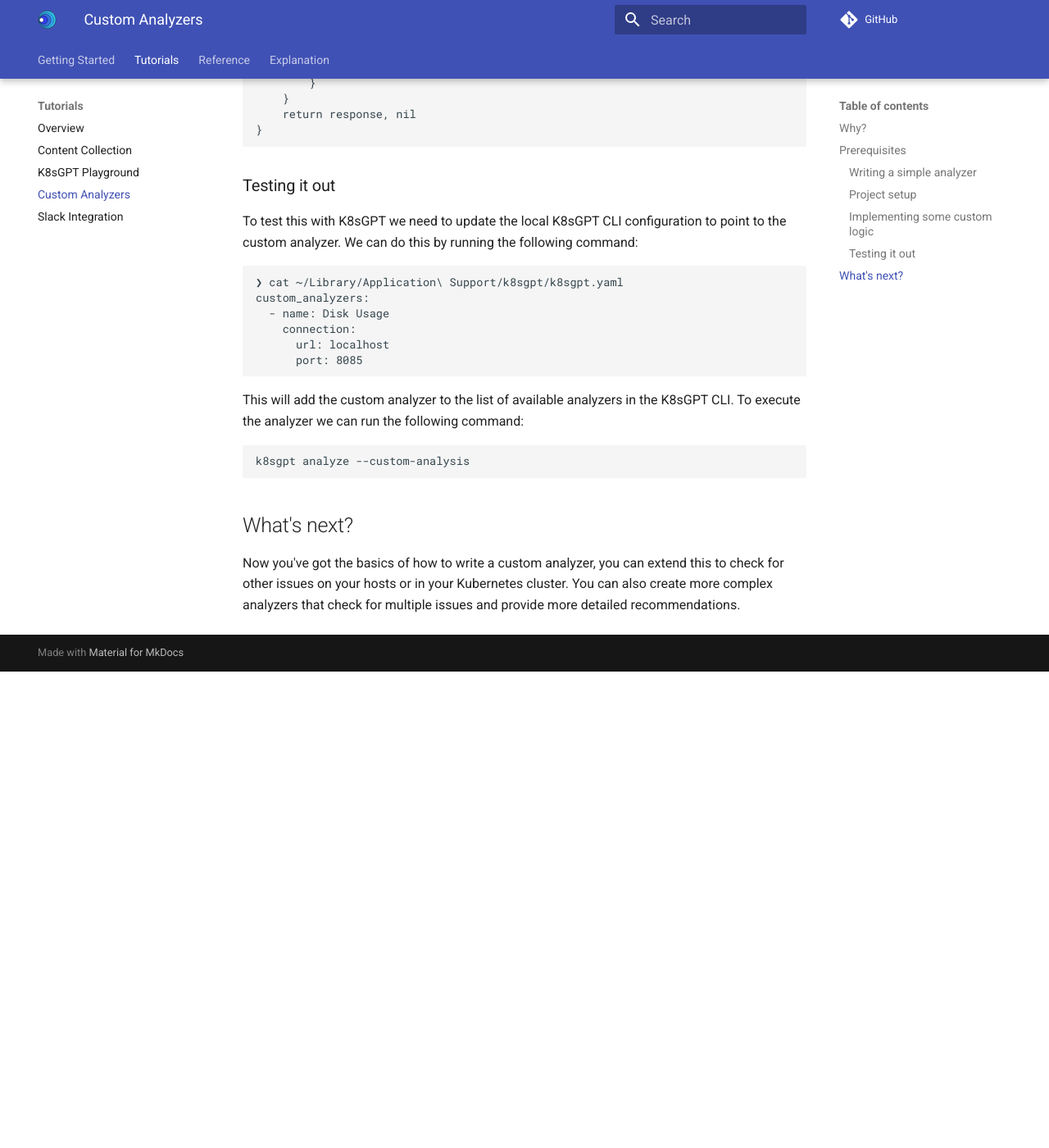
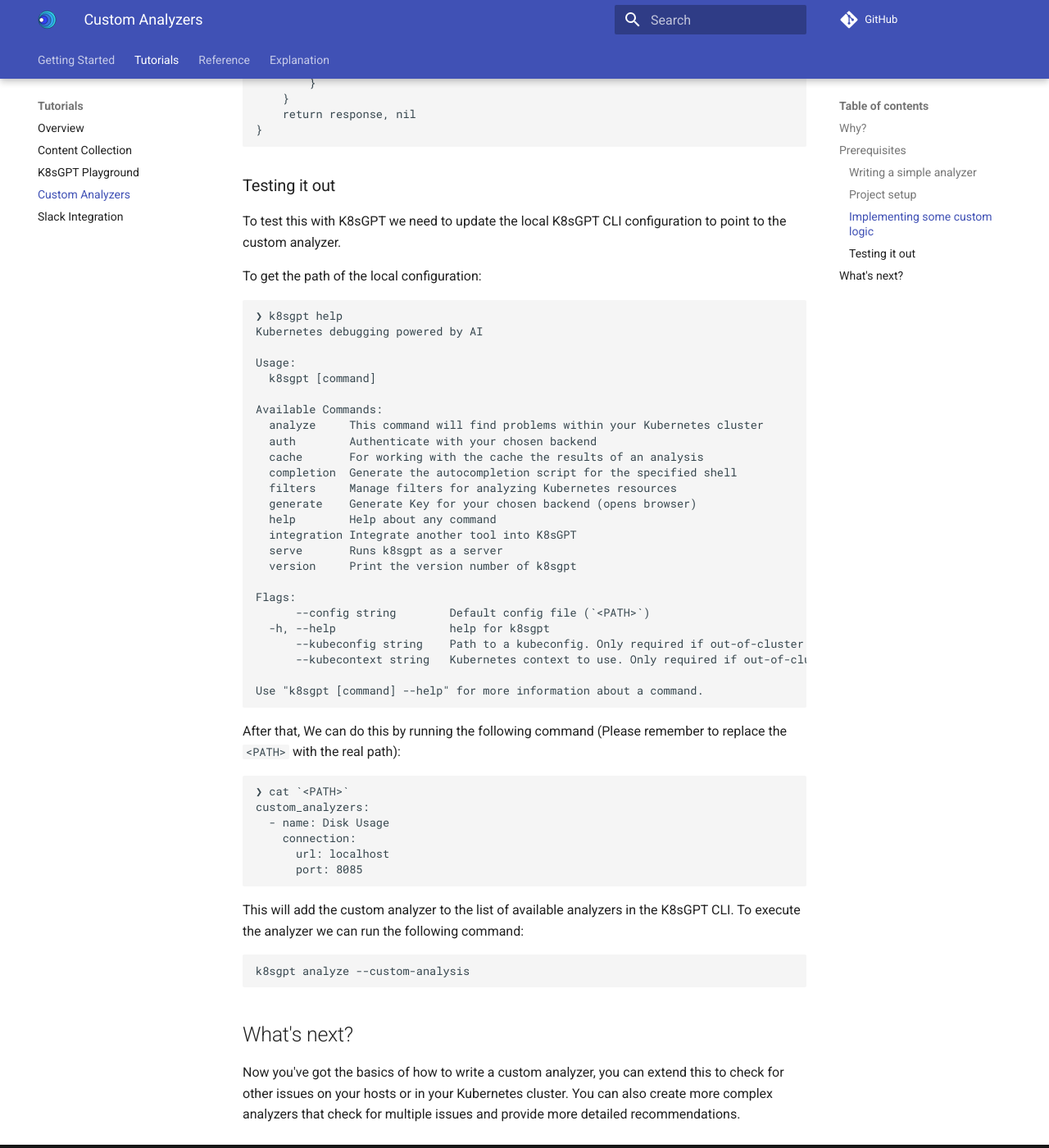
Before and after one commit to k8sgpt-ai/docs, an MkDocs documentation site: the page built from docs/tutorials/custom-analyzers.md, in a window 1280 px wide and 1400 px high, scrolled down 3232 px. Shown: the whole window at 82% size. Built offline with MkDocs 1.6.1 and Material for MkDocs 9.7.7, drawn with Linux system fonts in a browser that asks for light colours; comment, search, counter and statistics services are not loaded; before the commit the page ends 4051 px from its top, so only the background shows below that.

Commit message:
chore: update custom-analyzers.md
Signed-off-by: Ian Chen <ychen.desl@gmail.com>

````diff
--- a/docs/tutorials/custom-analyzers.md
+++ b/docs/tutorials/custom-analyzers.md
@@ -154,10 +154,41 @@ func (a *Handler) Run(context.Context, *v1.AnalyzerRunRequest) (*v1.AnalyzerRunR
 
 ### Testing it out
 
-To test this with K8sGPT we need to update the local K8sGPT CLI configuration to point to the custom analyzer. We can do this by running the following command:
+To test this with K8sGPT we need to update the local K8sGPT CLI configuration to point to the custom analyzer.
+
+To get the path of the local configuration:
+```bash
+❯ k8sgpt help
+Kubernetes debugging powered by AI
+
+Usage:
+  k8sgpt [command]
+
+Available Commands:
+  analyze     This command will find problems within your Kubernetes cluster
+  auth        Authenticate with your chosen backend
+  cache       For working with the cache the results of an analysis
+  completion  Generate the autocompletion script for the specified shell
+  filters     Manage filters for analyzing Kubernetes resources
+  generate    Generate Key for your chosen backend (opens browser)
+  help        Help about any command
+  integration Integrate another tool into K8sGPT
+  serve       Runs k8sgpt as a server
+  version     Print the version number of k8sgpt
+
+Flags:
+      --config string        Default config file (`<PATH>`)
+  -h, --help                 help for k8sgpt
+      --kubeconfig string    Path to a kubeconfig. Only required if out-of-cluster.
+      --kubecontext string   Kubernetes context to use. Only required if out-of-cluster.
+
+Use "k8sgpt [command] --help" for more information about a command.
+```
+
+After that, We can do this by running the following command (Please remember to replace the `<PATH>` with the real path):
 
 ```bash
-❯ cat ~/Library/Application\ Support/k8sgpt/k8sgpt.yaml
+❯ cat `<PATH>`
 custom_analyzers:
   - name: Disk Usage
     connection:
````
